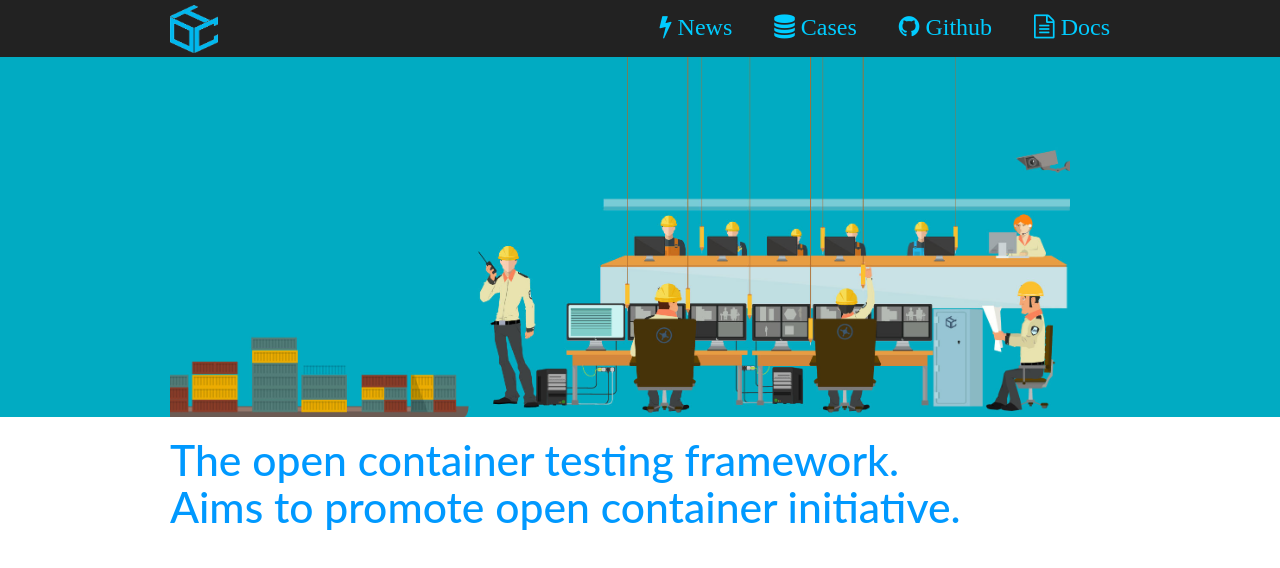
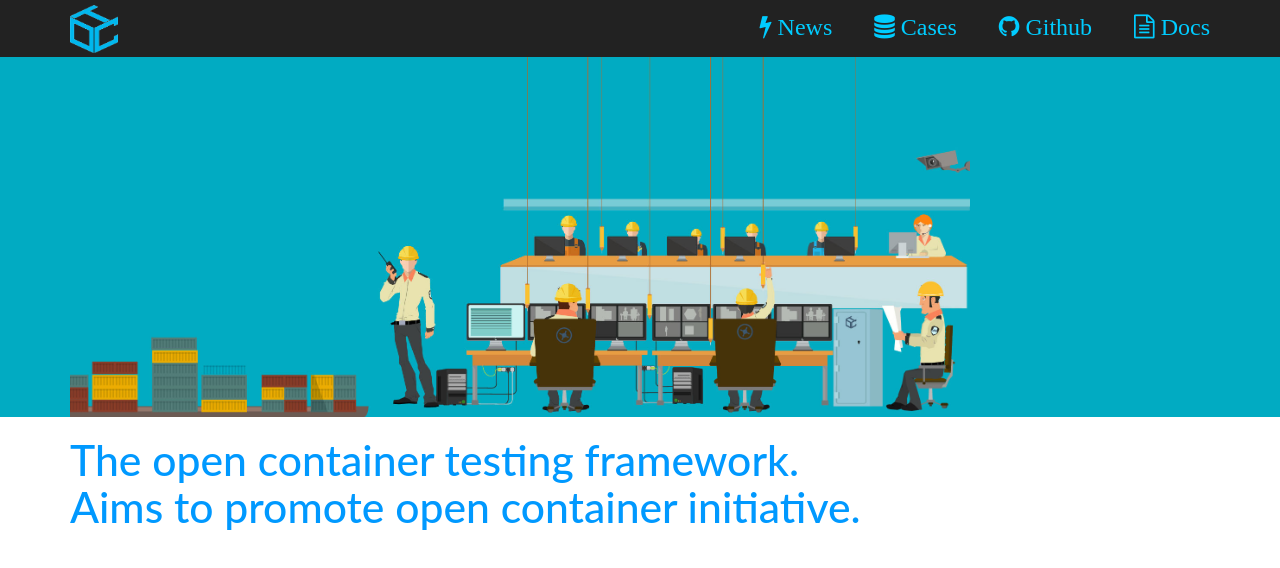
Before and after one commit to ociweb/ociweb.github.io, a Jekyll site: the page index.html, which Jekyll copies as it is, in a window 1280 px wide and 1400 px high. Shown: the top 568 px of the window. Built offline with Jekyll 4.4.1, drawn with Linux system fonts in a browser that asks for light colours; some web fonts are replaced; grey boxes are pictures that could not be loaded.

Commit message:
warning - remove mini

```diff
--- a/assets/css/style.css
+++ b/assets/css/style.css
@@ -112,11 +112,6 @@ body > .container {
 @media (min-width: 768px) {
   body > .container {
     padding-top: 80px;
-  }
-}
-@media (min-width: 1200px) {
-  .container {
-    width: 970px !important;
   }
 }
 .link:hover {
```
